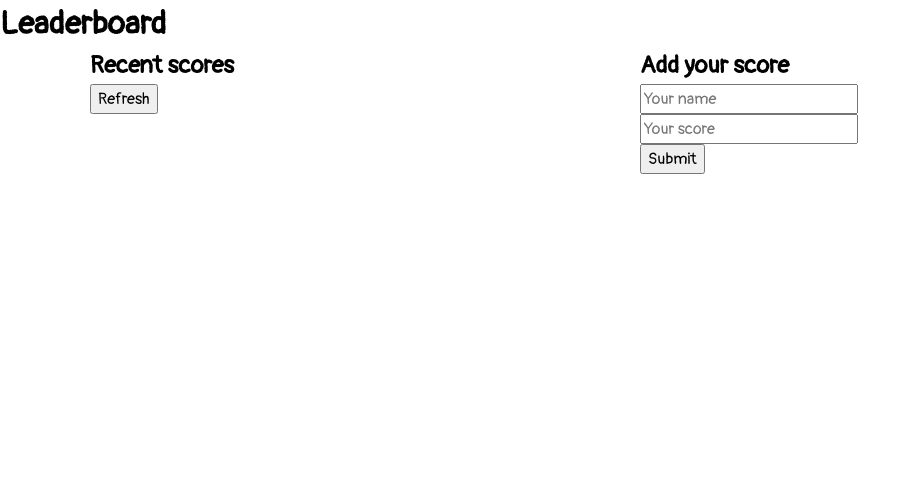
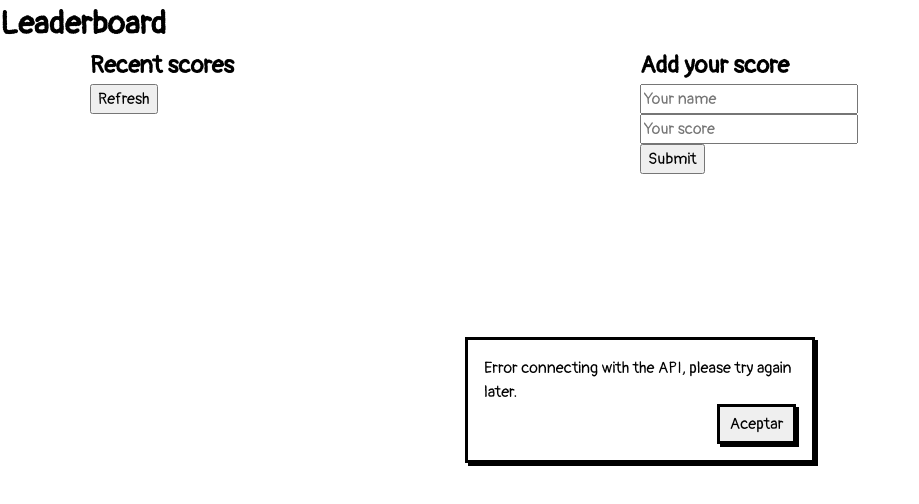
Before and after one commit to jorgeabrahan/leaderboard, a website built with webpack: page src/index.html in a window 1280 px wide. Shown: the whole page, without its empty margins (0-919 px from the left). Built offline with nearby package versions, Linux system fonts and the light colour scheme; no server answers.

Commit message:
Handle errors when consuming the API

```diff
--- /dev/null
+++ b/src/css/error.css
@@ -0,0 +1,27 @@
+.error {
+  position: absolute;
+  inset: 0;
+  display: grid;
+  place-items: center;
+}
+
+.error__content {
+  max-width: 350px;
+  padding: 1rem;
+  border: 3px solid black;
+  box-shadow: 3px 3px 0 0 black;
+}
+
+.error__button {
+  display: block;
+  margin-left: auto;
+  padding: 0.3rem 0.6rem;
+  border: 3px solid black;
+  box-shadow: 3px 3px 0 0 black;
+  transition: transform 100ms ease, box-shadow 100ms ease;
+}
+
+.error__button:active {
+  transform: translate(3px, 3px);
+  box-shadow: none;
+}
--- a/src/css/general.css
+++ b/src/css/general.css
@@ -20,6 +20,10 @@ body {
   margin-inline: auto;
 }
 
+.hide {
+  display: none;
+}
+
 /* accessibility */
 .sr-only {
   clip: rect(0 0 0 0);
--- a/src/css/index.css
+++ b/src/css/index.css
@@ -1,2 +1,3 @@
 @import url('./reset.css');
+@import url('./error.css');
 @import url('./general.css');
--- a/src/index.html
+++ b/src/index.html
@@ -30,5 +30,11 @@
         </form>
       </section>
     </main>
+    <div class="error hide" id="cntError">
+      <div class="error__content">
+        <p>Error connecting with the API, please try again later.</p>
+        <button class="error__button" onclick="this.parentElement.parentElement.classList.add('hide')">Aceptar</button>
+      </div>
+    </div>
   </body>
 </html>
--- a/src/index.js
+++ b/src/index.js
@@ -5,9 +5,10 @@ import Scores from './modules/Scores.js';
 const frmAddScore = document.getElementById('frmAddScore');
 const cntScores = document.getElementById('cntScores');
 const btnRefresh = document.getElementById('btnRefresh');
+const cntError = document.getElementById('cntError');
 const scores = new Scores(cntScores);
 
-const game = new Game("jorge's game");
+const game = new Game("jorge's game", cntError);
 game.create();
 
 const btnSubmit = frmAddScore.querySelector('[type="submit"]');
--- a/src/modules/Game.js
+++ b/src/modules/Game.js
@@ -1,5 +1,6 @@
 export default class Game {
-  constructor(name) {
+  constructor(name, cntError) {
+    this.cntError = cntError;
     this.name = name;
     this.id = localStorage.getItem('game_id') || '';
     this.apiUri = 'https://us-central1-js-capstone-backend.cloudfunctions.net/api/';
@@ -9,7 +10,7 @@ export default class Game {
     if (this.id.length > 0) {
       return this.id;
     }
-
+    try {
       const response = await fetch(`${this.apiUri}games/`, {
         method: 'POST',
         body: JSON.stringify({
@@ -19,14 +20,19 @@ export default class Game {
           'Content-type': 'application/json; charset=UTF-8',
         },
       });
-    const { result } = response.json();
+      const { result } = await response.json();
       // result = Game with ID: {id} added.
       [, , , this.id] = result.split(' ');
       localStorage.setItem('game_id', this.id);
       return this.id;
+    } catch (err) {
+      this.cntError.classList.remove('hide');
+      throw new Error(err);
+    }
   }
 
   async addScore(user, score) {
+    try {
       const response = await fetch(`${this.apiUri}games/${this.id}/scores`, {
         method: 'POST',
         body: JSON.stringify({
@@ -39,11 +45,20 @@ export default class Game {
       });
       const { result } = await response.json();
       return result;
+    } catch (err) {
+      this.cntError.classList.remove('hide');
+      throw new Error(err);
+    }
   }
 
   async getScores() {
+    try {
       const response = await fetch(`${this.apiUri}games/${this.id}/scores`);
       const { result } = await response.json();
       return result;
+    } catch (err) {
+      this.cntError.classList.remove('hide');
+      throw new Error(err);
     }
   }
+}
```
Lines whose indentation alone changed are shown as unchanged.
